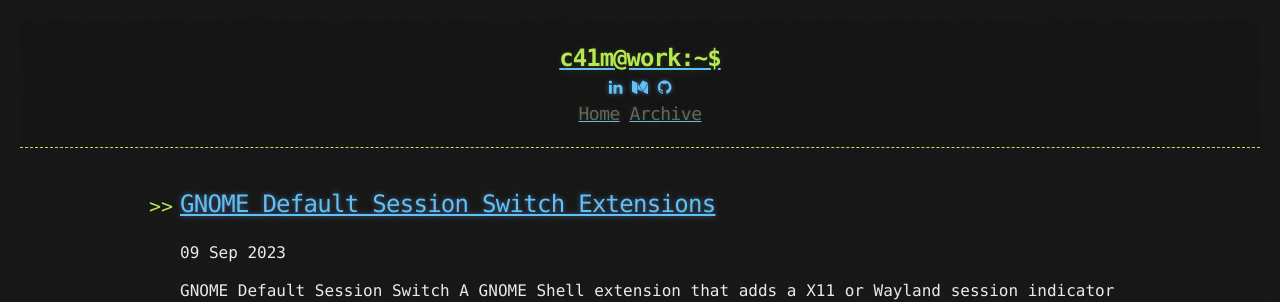
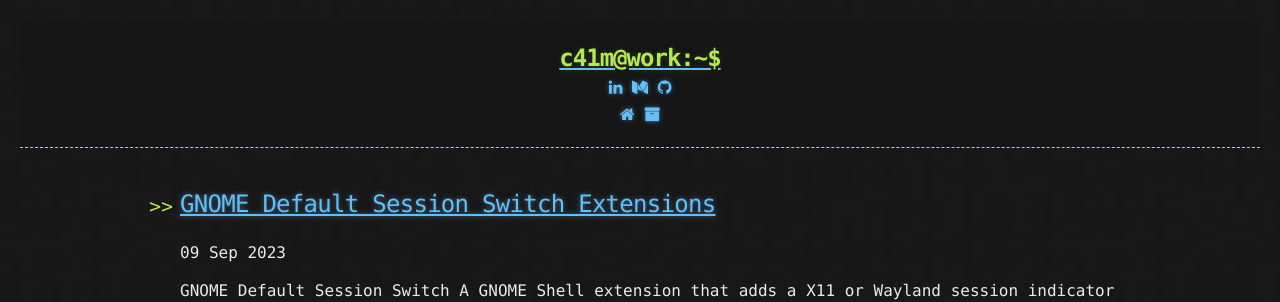
Before and after one commit to prasanthc41m/blog-theme, a Jekyll site: the page built from index.html, in a window 1280 px wide. Shown: the top 302 px of the page. Built offline with Jekyll 4.4.1, drawn with Linux system fonts in a browser that asks for light colours; the list of posts is cut into pages by our own code.

Commit message:
Update links.html

```diff
--- a/_includes/links.html
+++ b/_includes/links.html
@@ -1,4 +1,4 @@
-<a href="{{ "https://prasanthk.com" }}"><h2 class="header-link">Home</h2></a>
-<a href="{{ "/archive" | prepend: site.baseurl | replace: '//', '/' }}"><h2 class="header-link">Archive</h2></a>
+<a href="https://prasanthk.com"><i class="fa fa-home"></i></a><h2 class="header-link"></h2>
+<a href="{{ "/archive" | prepend: site.baseurl | replace: '//', '/' }}"><i class="fa fa-archive"></i><h2 class="header-link"></h2></a>
 <!-- <a href="{{ "/whoami" | prepend: site.baseurl | replace: '//', '/' }}"><h2 class="header-link">whoami</h2></a>
 <a href="{{ "/atom.xml" | prepend: site.baseurl | replace: '//', '/' }}"><h2 class="header-link">RSS</h2></a> -->
```
